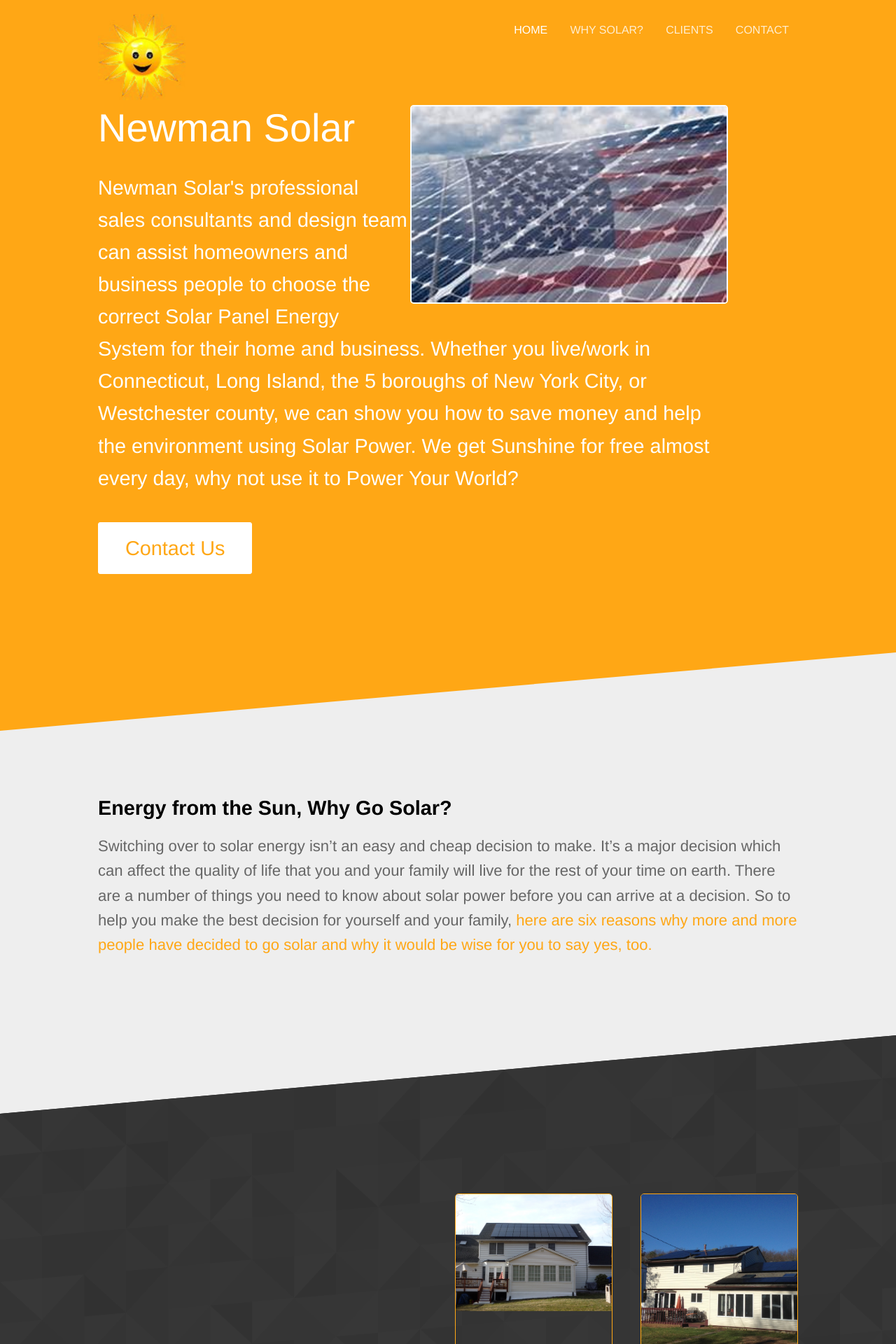
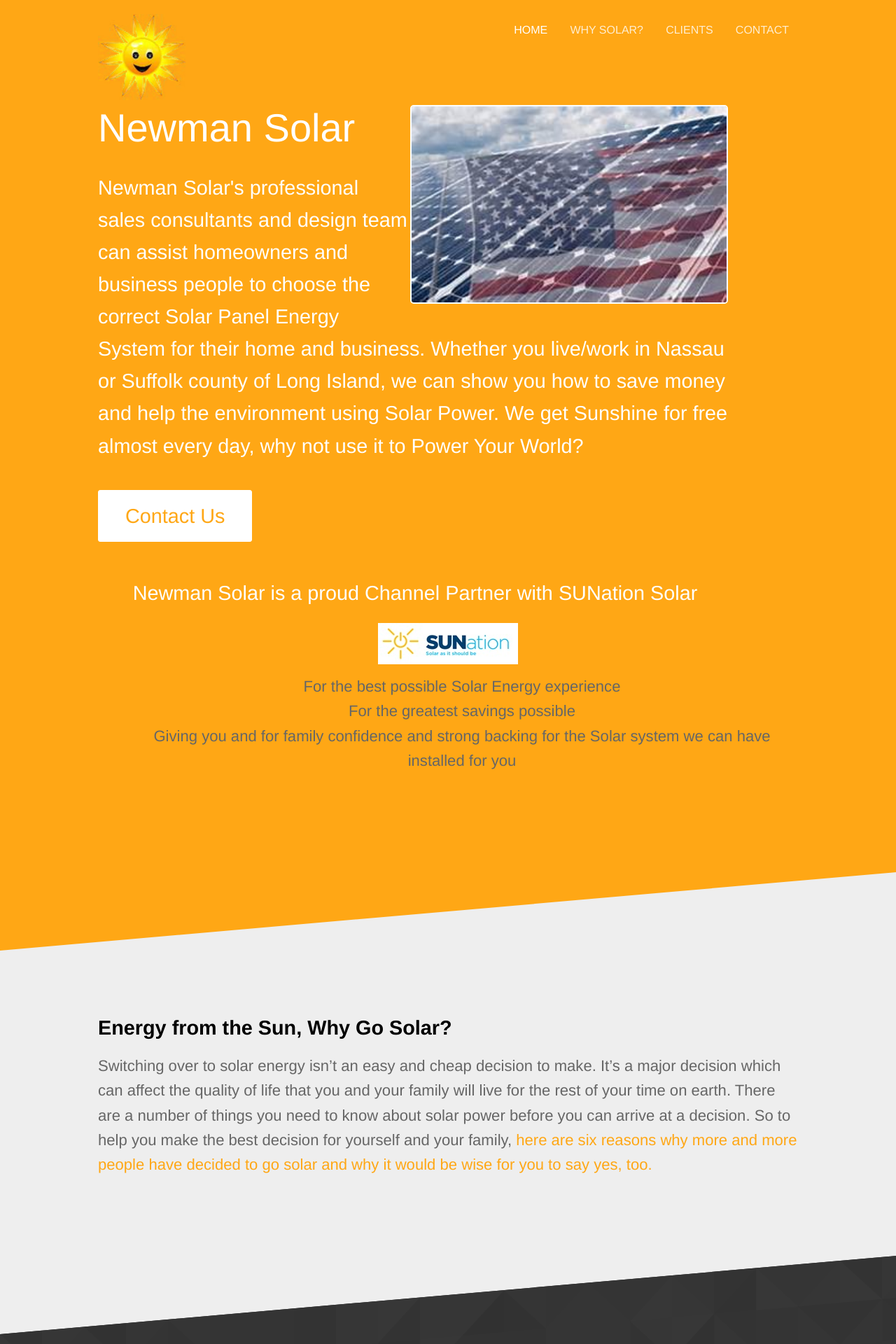
Before and after one commit to holytoastr/newman_solar, a Jekyll site: the page built from index.html, in a window 1280 px wide. Shown: the top 1920 px of the page at 70% size. Built offline with Jekyll 4.4.1, drawn with Linux system fonts in a browser that asks for light colours; nearby versions of some CDN libraries.

Commit message:
Update service area text and add partnership

```diff
--- a/_config.yml
+++ b/_config.yml
@@ -1,6 +1,6 @@
 title: Newman Solar
 url: "https://NewmanSolar.net"
-baseurl: "http://newmansolar.net"
+# baseurl: "http://newmansolar.net"
 google_analytics_key:
 google_maps_javascript_api_key:
 disqus_shortname:
--- a/_layouts/default.html
+++ b/_layouts/default.html
@@ -13,7 +13,6 @@
 
 		<link rel="apple-touch-icon" href="{{ site.baseurl }}/apple-touch-icon.png">
 		<link rel="icon" type="image/png" href="{{ site.baseurl }}/touch-icon.png" sizes="192x192">
-		<link rel="icon" type="image/png" href="{{ site.baseurl }}/images/favicon.png">
 
 	</head>
 	<body>
--- a/_sass/elements.scss
+++ b/_sass/elements.scss
@@ -63,3 +63,8 @@
 	background: #eee;
 	border-radius: 2px;
 }
+
+ul {
+	padding-top: 10px;
+	list-style-type: none;
+}
--- a/_sass/layout.scss
+++ b/_sass/layout.scss
@@ -262,3 +262,8 @@
     margin-bottom: 15px;
   }
 }
+
+.call-out {
+	padding: 30px;
+	text-align: center;
+}
--- a/index.html
+++ b/index.html
@@ -7,8 +7,22 @@
 		<h2 class="editable"> Newman Solar
 			<img src="{{ site.baseurl }}/images/solarflag.jpg" alt="Newman Solar">
 		</h2>
-		<p class="subtext editable">Newman Solar's professional sales consultants and design team can assist homeowners and business people to choose the correct Solar Panel Energy System for their home and business.  Whether you live/work in Connecticut, Long Island, the 5 boroughs of New York City, or Westchester county, we can show you how to save money and help the environment using Solar Power.  We get Sunshine for free almost every day, why not use it to Power Your World?</p>
+		<p class="subtext editable">Newman Solar's professional sales consultants and design team can assist homeowners and business people to choose the correct Solar Panel Energy System for their home and business.  Whether you live/work in Nassau or Suffolk county of Long Island, we can show you how to save money and help the environment using Solar Power.  We get Sunshine for free almost every day, why not use it to Power Your World?</p>
 		<p><a class="button alt" href="{{ site.baseurl }}#contact">Contact Us</a></p>
+	</div>
+
+	<div class="container">
+		<div class="call-out">
+			<p>
+				Newman Solar is a proud Channel Partner with SUNation Solar
+			</p>
+			<img src="{{ site.baseurl }}/images/SuNationLogo2a.jpg" alt="SUNation Logo">
+			<ul>
+				<li>For the best possible Solar Energy experience</li>
+				<li>For the greatest savings possible</li>
+				<li>Giving you and for family confidence and strong backing for the Solar system we can have installed for you</li>
+			</ul>
+		</div>
 	</div>
 </section>
 
--- a/why_solar.html
+++ b/why_solar.html
@@ -23,7 +23,7 @@
         Solar energy can be used anytime of the day. There’s this myth that you can only use solar power when the sun is up there in the sky. However, the truth is most of the providers of solar energy will get you connected to the grid so you don’t risk a power outage at night. Aside from that, if the solar panels you’ve picked have a battery backup system, you’re able to store power that you can use in case of emergencies.
       </li>
       <li>
-        Solar energy is the future. Going solar puts you ahead of the curve. Plus, there’s nothing way cooler than powering your entire home using energy from the sun, right?Deciding whether you’ll add solar panels at home is like pondering about your very first home purchase. It requires careful thought and consideration but the benefits you’ll reap are undeniable. Go solar today and see how it can transform your life for the better.
+        Solar energy is the future. Going solar puts you ahead of the curve. Plus, there’s nothing way cooler than powering your entire home using energy from the sun, right? Deciding whether you’ll add solar panels at home is like pondering about your very first home purchase. It requires careful thought and consideration but the benefits you’ll reap are undeniable. Go solar today and see how it can transform your life for the better.
       </li>
     </ol>
     <h5 style="text-align: right">written by Charmaine Belonio</h5>
```
Also changed, not shown: images/SuNationLogo2a.jpg (added), images/SuNationLogo3.jpg (added).
